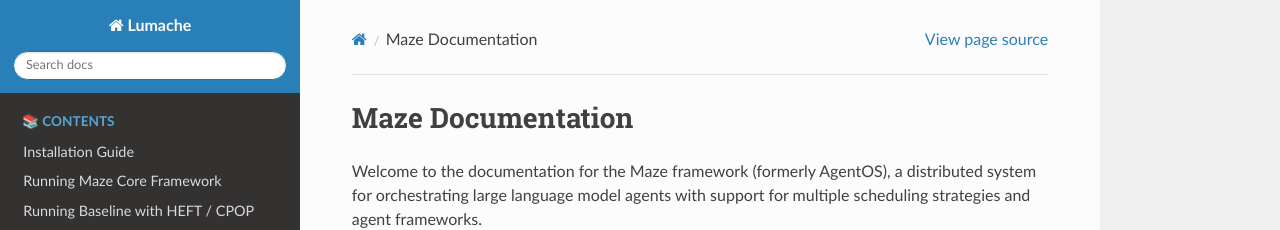
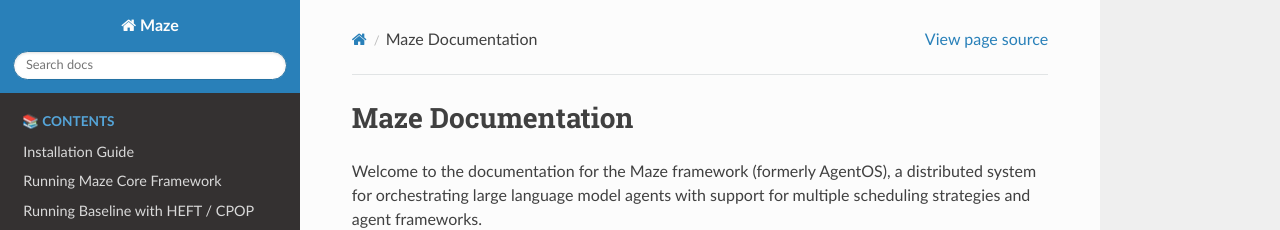
Before and after one commit to hhuhuhnjzy/doc, a Sphinx documentation site: the page built from docs/source/index.rst, in a window 1280 px wide. Shown: the top 230 px of the page. Built offline with Sphinx 7.4.7 and the Read the Docs theme 3.1.0, drawn with Linux system fonts in a browser that asks for light colours; pages that are not in the unit, such as notebooks, are missing from menus.

Commit message:
修改了项目信息

```diff
--- a/docs/source/conf.py
+++ b/docs/source/conf.py
@@ -2,7 +2,7 @@
 
 # -- Project information
 
-project = 'Lumache'
+project = 'Maze'
 copyright = '2021, Graziella'
 author = 'Graziella'
 
```
